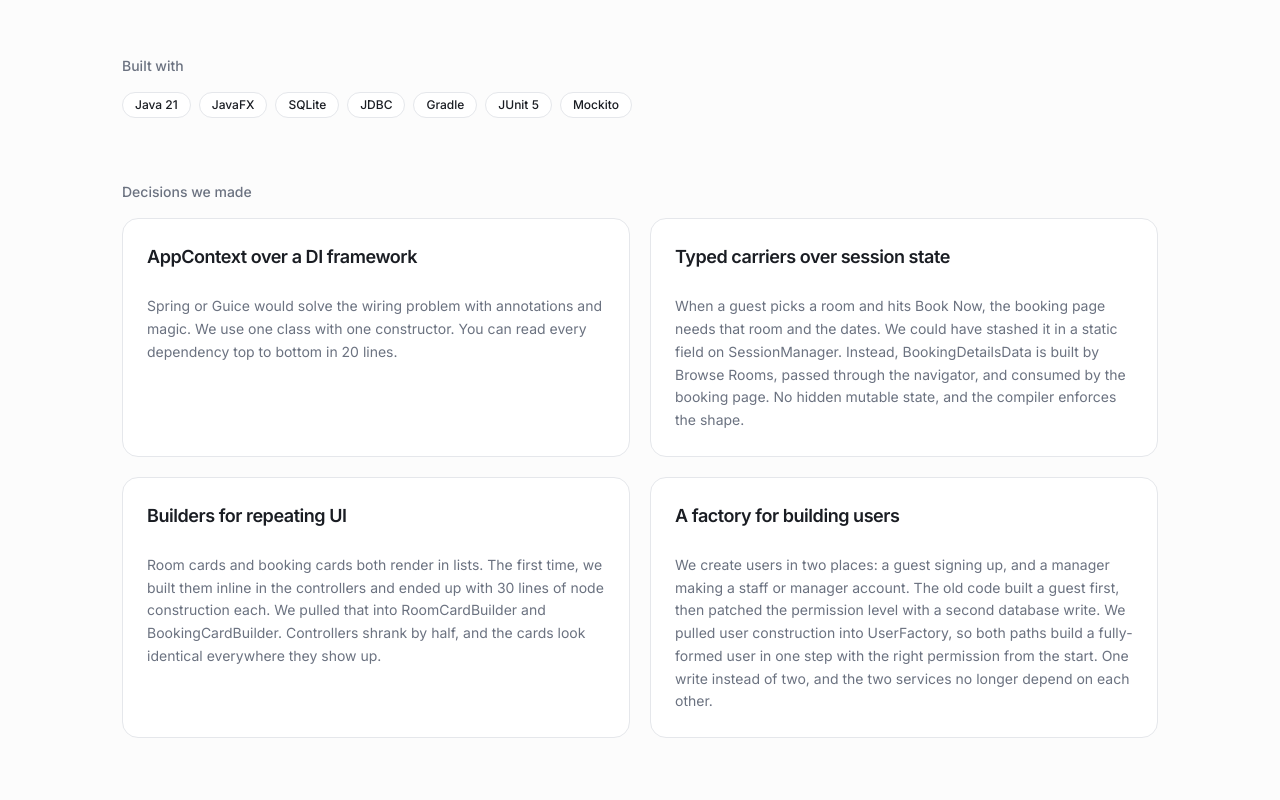
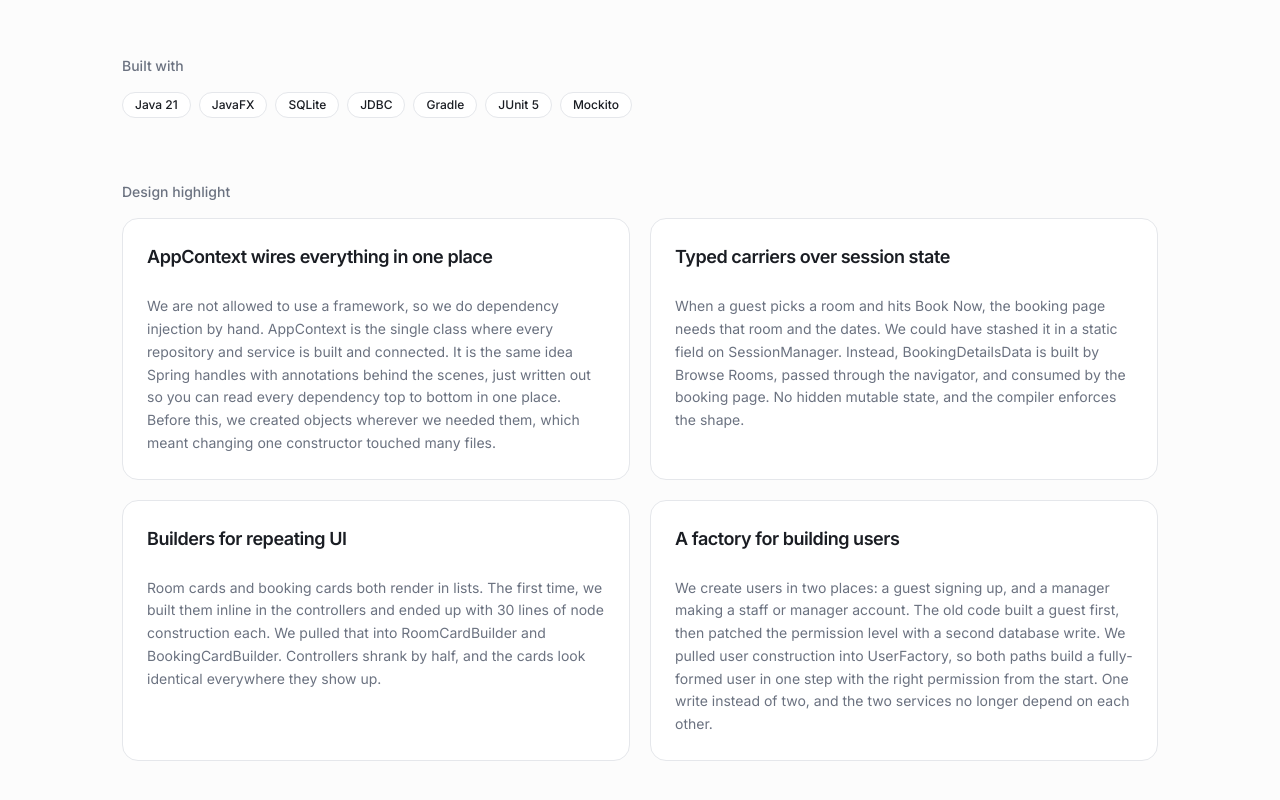
Before and after one commit to jianyang18/3350-checkinn-website, a React (Vite) app: page / in a window 1280 px wide. Shown: the part 6409-7209 px from the top of the page. Built offline with nearby package versions, Linux system fonts and the light colour scheme.

Commit message:
fix content for design highlight

```diff
--- a/src/components/Architecture.jsx
+++ b/src/components/Architecture.jsx
@@ -1,33 +1,25 @@
-import { Badge } from "./ui/badge.jsx";
-import { Card, CardContent, CardHeader, CardTitle } from "./ui/card.jsx";
-import ArchitectureDiagram from "./ui/ArchitectureDiagram.jsx";
+import {Badge} from './ui/badge.jsx';
+import {Card, CardContent, CardHeader, CardTitle} from './ui/card.jsx';
+import ArchitectureDiagram from './ui/ArchitectureDiagram.jsx';
 
-const stack = [
-  "Java 21",
-  "JavaFX",
-  "SQLite",
-  "JDBC",
-  "Gradle",
-  "JUnit 5",
-  "Mockito",
-];
+const stack = ['Java 21', 'JavaFX', 'SQLite', 'JDBC', 'Gradle', 'JUnit 5', 'Mockito'];
 
 const decisions = [
 	{
-    title: "AppContext over a DI framework",
-    body: "Spring or Guice would solve the wiring problem with annotations and magic. We use one class with one constructor. You can read every dependency top to bottom in 20 lines.",
+		title: 'AppContext wires everything in one place',
+		body: 'We are not allowed to use a framework, so we do dependency injection by hand. AppContext is the single class where every repository and service is built and connected. It is the same idea Spring handles with annotations behind the scenes, just written out so you can read every dependency top to bottom in one place. Before this, we created objects wherever we needed them, which meant changing one constructor touched many files.',
 	},
 	{
-    title: "Typed carriers over session state",
-    body: "When a guest picks a room and hits Book Now, the booking page needs that room and the dates. We could have stashed it in a static field on SessionManager. Instead, BookingDetailsData is built by Browse Rooms, passed through the navigator, and consumed by the booking page. No hidden mutable state, and the compiler enforces the shape.",
+		title: 'Typed carriers over session state',
+		body: 'When a guest picks a room and hits Book Now, the booking page needs that room and the dates. We could have stashed it in a static field on SessionManager. Instead, BookingDetailsData is built by Browse Rooms, passed through the navigator, and consumed by the booking page. No hidden mutable state, and the compiler enforces the shape.',
 	},
 	{
-    title: "Builders for repeating UI",
-    body: "Room cards and booking cards both render in lists. The first time, we built them inline in the controllers and ended up with 30 lines of node construction each. We pulled that into RoomCardBuilder and BookingCardBuilder. Controllers shrank by half, and the cards look identical everywhere they show up.",
+		title: 'Builders for repeating UI',
+		body: 'Room cards and booking cards both render in lists. The first time, we built them inline in the controllers and ended up with 30 lines of node construction each. We pulled that into RoomCardBuilder and BookingCardBuilder. Controllers shrank by half, and the cards look identical everywhere they show up.',
 	},
 	{
-    title: "A factory for building users",
-    body: "We create users in two places: a guest signing up, and a manager making a staff or manager account. The old code built a guest first, then patched the permission level with a second database write. We pulled user construction into UserFactory, so both paths build a fully-formed user in one step with the right permission from the start. One write instead of two, and the two services no longer depend on each other.",
+		title: 'A factory for building users',
+		body: 'We create users in two places: a guest signing up, and a manager making a staff or manager account. The old code built a guest first, then patched the permission level with a second database write. We pulled user construction into UserFactory, so both paths build a fully-formed user in one step with the right permission from the start. One write instead of two, and the two services no longer depend on each other.',
 	},
 ];
 
@@ -36,16 +28,11 @@ export default function Architecture() {
 		<section id="architecture" className="py-32 bg-muted/30">
 			<div className="container">
 				<div className="max-w-2xl mb-16">
-          <p className="text-sm font-medium text-muted-foreground mb-3">
-            Architecture
-          </p>
-          <h2 className="text-4xl md:text-5xl font-bold tracking-tight leading-tight">
-            How it's built.
-          </h2>
+					<p className="text-sm font-medium text-muted-foreground mb-3">Architecture</p>
+					<h2 className="text-4xl md:text-5xl font-bold tracking-tight leading-tight">How it's built.</h2>
 					<p className="mt-6 text-lg text-muted-foreground leading-relaxed">
-            Four layers, one rule. Each layer only talks to the one below it.
-            Presentation never touches the database. The database never knows
-            about JavaFX.
+						Four layers, one rule. Each layer only talks to the one below it. Presentation never touches the database.
+						The database never knows about JavaFX.
 					</p>
 				</div>
 
@@ -54,9 +41,7 @@ export default function Architecture() {
 				</div>
 
 				<div className="mb-16">
-          <p className="text-sm font-medium text-muted-foreground mb-4">
-            Built with
-          </p>
+					<p className="text-sm font-medium text-muted-foreground mb-4">Built with</p>
 					<div className="flex flex-wrap gap-2">
 						{stack.map((t) => (
 							<Badge key={t} className="bg-background">
@@ -67,9 +52,7 @@ export default function Architecture() {
 				</div>
 
 				<div>
-          <p className="text-sm font-medium text-muted-foreground mb-4">
-            Decisions we made
-          </p>
+					<p className="text-sm font-medium text-muted-foreground mb-4">Design highlight</p>
 					<div className="grid md:grid-cols-2 gap-5">
 						{decisions.map((d) => (
 							<Card key={d.title} className="bg-background">
@@ -77,9 +60,7 @@ export default function Architecture() {
 									<CardTitle>{d.title}</CardTitle>
 								</CardHeader>
 								<CardContent>
-                  <p className="text-muted-foreground leading-relaxed text-sm">
-                    {d.body}
-                  </p>
+									<p className="text-muted-foreground leading-relaxed text-sm">{d.body}</p>
 								</CardContent>
 							</Card>
 						))}
```
Lines whose indentation alone changed are shown as unchanged.
